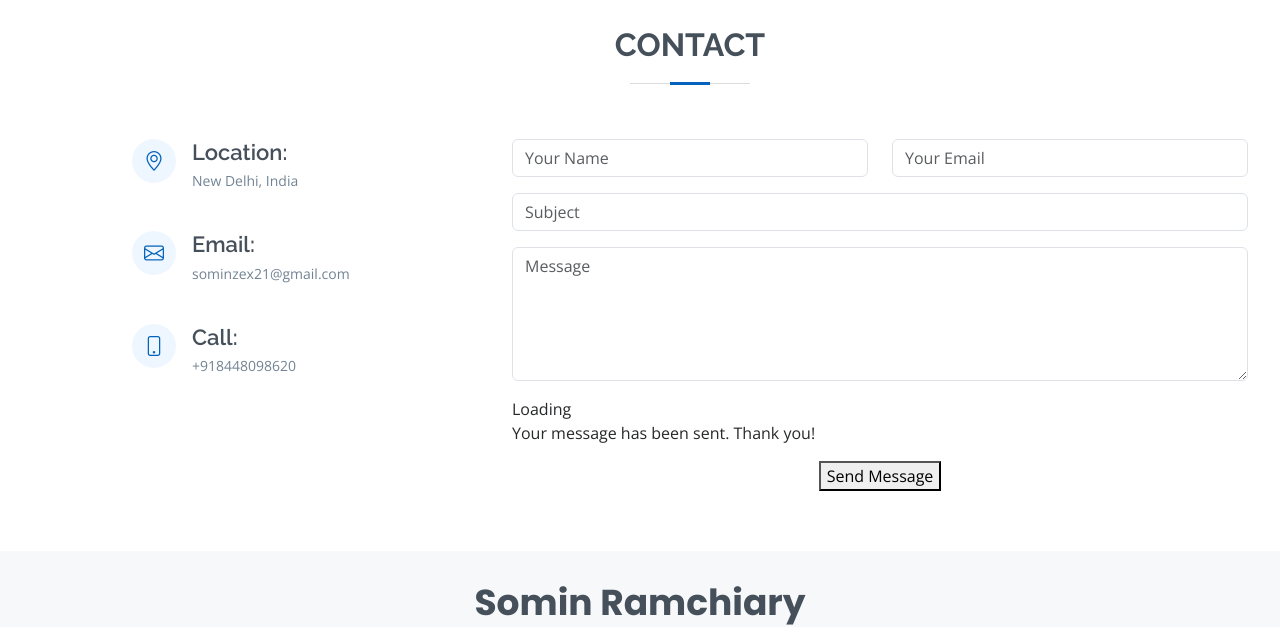
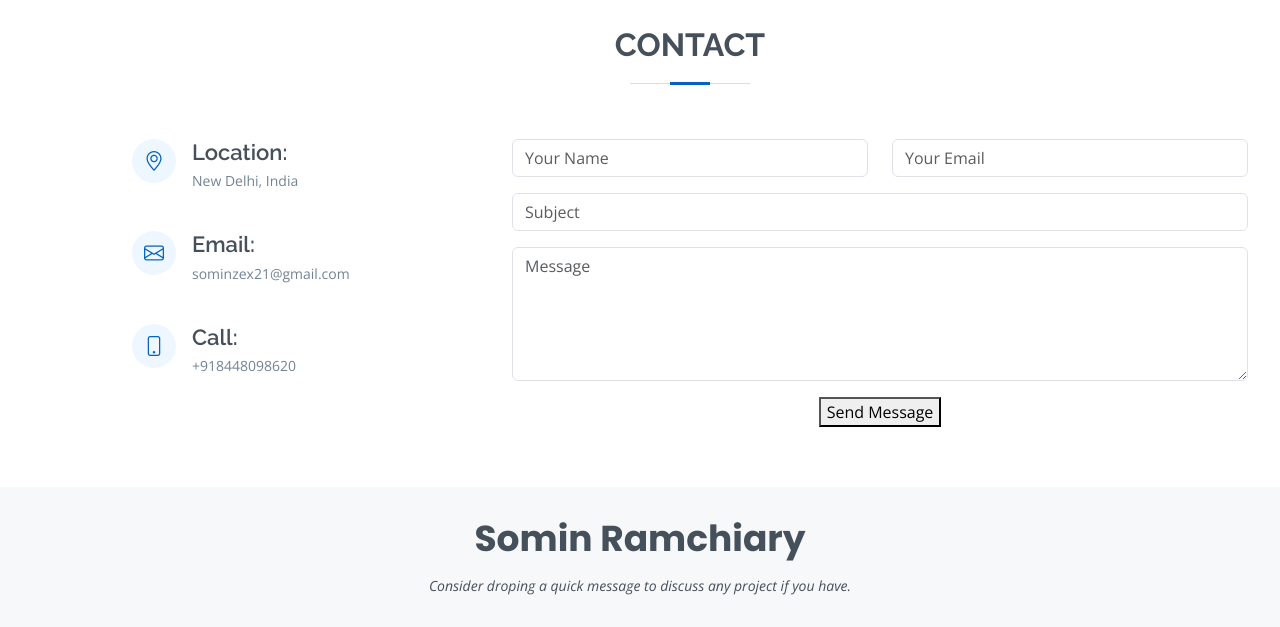
Before and after one commit to SominZex/resume_portfolio, a plain HTML site: page index.html in a window 1280 px wide. Shown: the part 5860-6487 px from the top of the page. Drawn offline with nearby package versions, Linux system fonts and the light colour scheme.

Commit message:
form_submission_update

```diff
--- a/index.html
+++ b/index.html
@@ -672,7 +672,7 @@
           </div>
 
           <div class="col-lg-8 mt-5 mt-lg-0">
-            <form action="https://formsubmit.co/sominzex21@gmail.com" method="POST">
+            <form id="contact-form" action="https://formspree.io/f/xdknbrgo" method="POST">
               <div class="row">
                 <div class="col-md-6 form-group">
                   <input type="text" name="name" class="form-control" id="name" placeholder="Your Name" required>
@@ -688,15 +688,14 @@
                 <textarea class="form-control" name="message" rows="5" placeholder="Message" required></textarea>
               </div>
               <div class="my-3">
-                <div class="loading">Loading</div>
-                <div class="error-message"></div>
-                <div class="sent-message">Your message has been sent. Thank you!</div>
+                <div id="loading" class="loading" style="display:none;">Loading</div>
+                <div id="error-message" class="error-message" style="display:none;"></div>
+                <div id="sent-message" class="sent-message" style="display:none;">Your message has been sent. Thank you!</div>
               </div>
               <div class="text-center">
                 <button type="submit">Send Message</button>
               </div>
             </form>
-
           </div>
 
 
```
